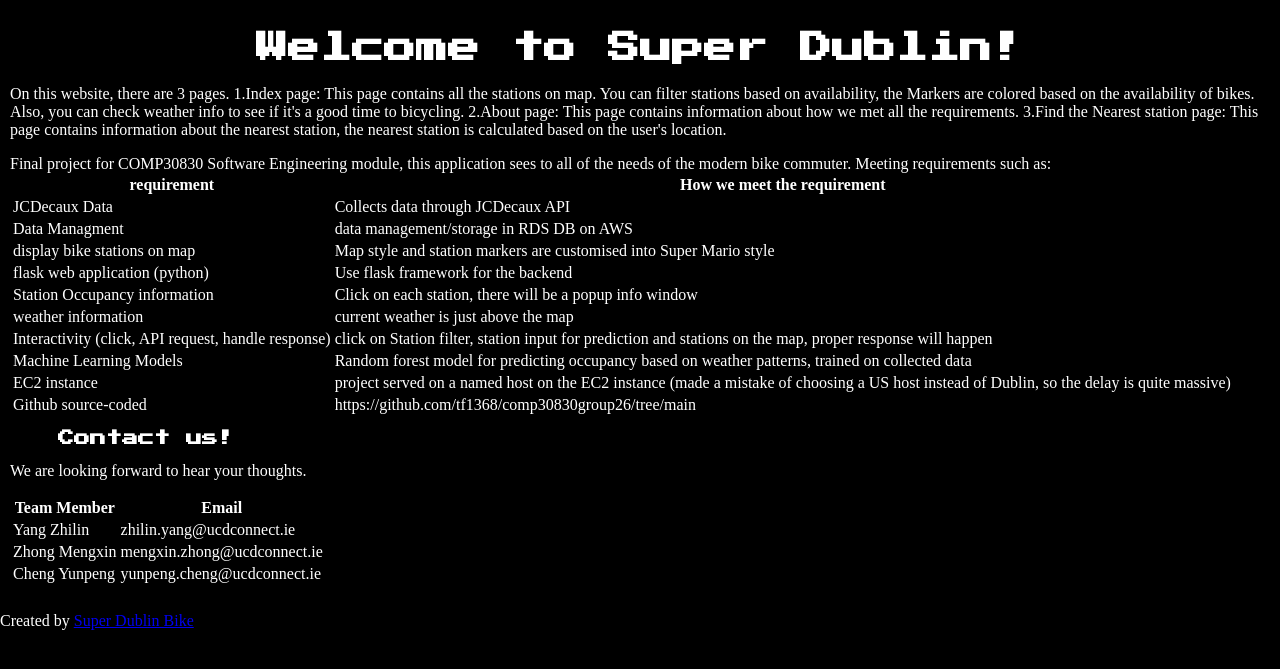
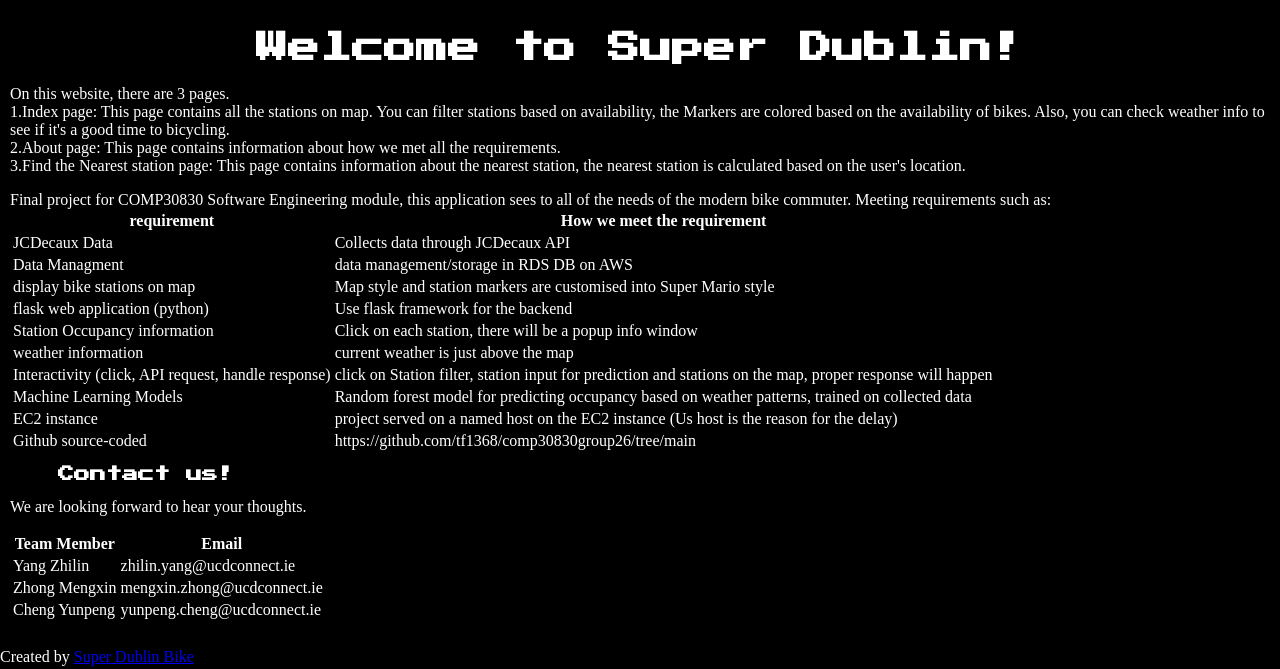
Before and after one commit to tf1368/comp30830group26, a Flask app: page /about in a window 1280 px wide. Shown: the part 51-720 px from the top of the page. Run offline with Flask 2, Linux system fonts and the light colour scheme.

Commit message:
change about page

```diff
--- a/flask_app/templates/about.html
+++ b/flask_app/templates/about.html
@@ -40,7 +40,16 @@
     color: #ffffff;
 
   }
-
+/*#mainbody-area {*/
+/*    text-align: left;*/
+/*    width: 100%;*/
+/*    height: 100%;*/
+/*    position: absolute;*/
+/*    top: 0;*/
+/*    left: 0;*/
+/*    background-color: #000000;*/
+/*    color: #ffffff;*/
+/*  }*/
   header {
     position: relative;
     max-width: 100vw;
@@ -118,13 +127,13 @@ header a {
     <div id="mainbody-area">
     <div class='wrapper'>
     <h1>Welcome to Super Dublin!</h1>
-    <p>On this website, there are 3 pages.
+    <p>On this website, there are 3 pages.<br>
         1.Index page: This page contains all the stations on map.
         You can filter stations based on availability,
         the Markers are colored based on the availability of bikes.
-        Also, you can check weather info to see if it's a good time to bicycling.
+        Also, you can check weather info to see if it's a good time to bicycling.<br>
 
-        2.About page: This page contains information about how we met all the requirements.
+        2.About page: This page contains information about how we met all the requirements.<br>
         3.Find the Nearest station page:
         This page contains information about the nearest station,
         the nearest station is calculated based on the user's location.</p>
@@ -173,7 +182,7 @@ header a {
     <tr>
     <td>EC2 instance</td>
     <td>project served on a named host on the EC2 instance
-        (made a mistake of choosing a US host instead of Dublin, so the delay is quite massive)</td>
+        (Us host is the reason for the delay)</td>
   </tr>
   </tr>
     <tr>
--- a/flask_app/templates/index.html
+++ b/flask_app/templates/index.html
@@ -47,7 +47,7 @@
         </nav>
     </div>
 </header>
-    <h1>Welcome to Super Dublin!</h1>
+    <h1>Welcome to Super Dublin!!!</h1>
      <div id="displayWeatherType"></div>
 
   <div id="map"></div>
```
Also changed, not shown: flask_app/static/Super-Mario-SVG-ygzw8s.svg (deleted).
